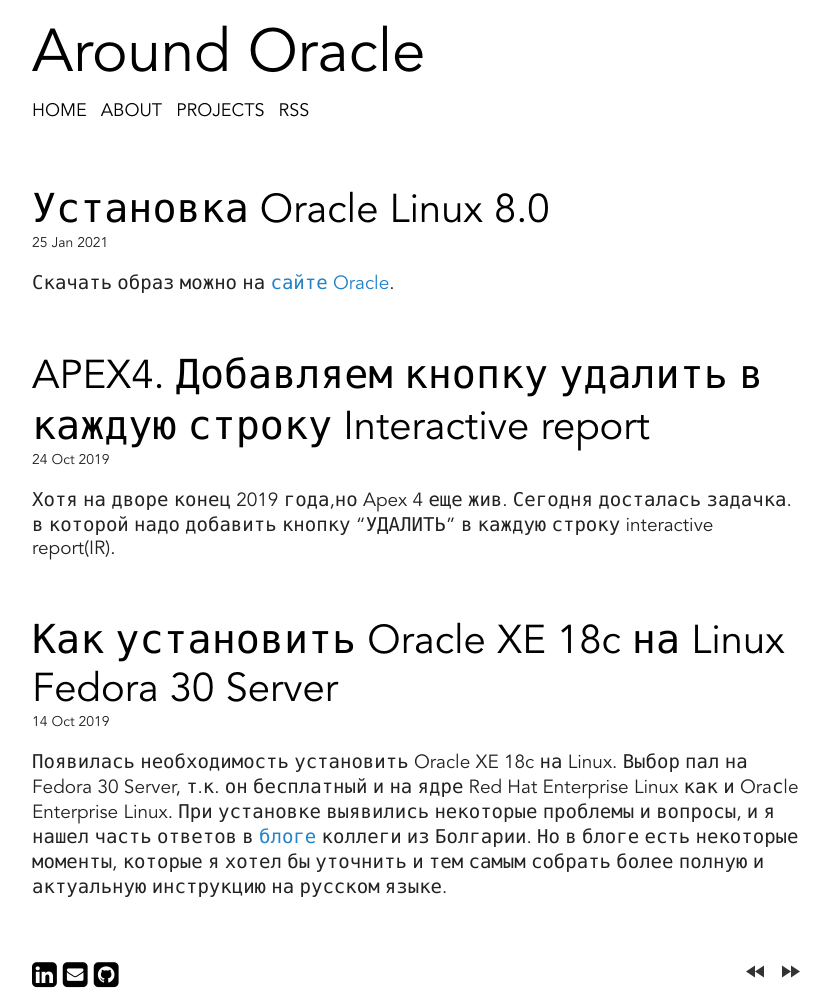
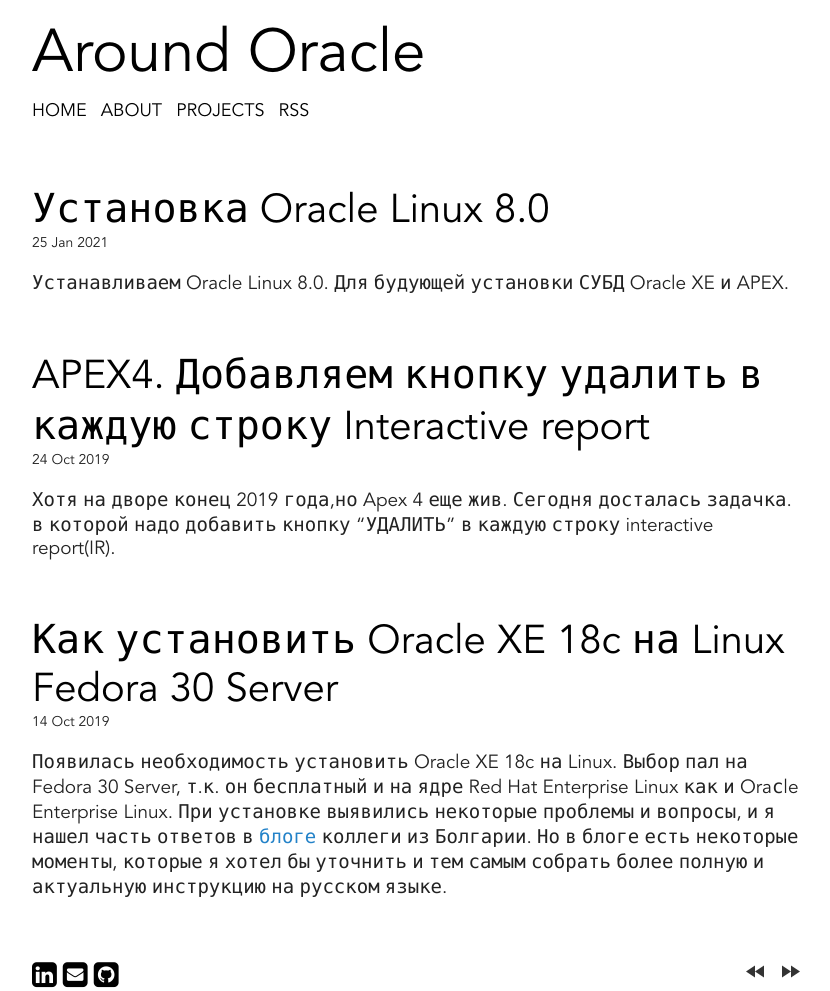
Before and after one commit to Sysnord/Sysnord.github.io, a Jekyll site: the page built from index.html, in a window 1280 px wide. Shown: the whole page, without its empty margins (224-1054 px from the left). Built offline with Jekyll 4.4.1, drawn with Linux system fonts in a browser that asks for light colours; the list of posts is cut into pages by our own code.

```diff
--- a/_posts/2021-01-25-Install-Oracle-Linux-8.markdown
+++ b/_posts/2021-01-25-Install-Oracle-Linux-8.markdown
@@ -3,6 +3,8 @@ title: "Установка Oracle Linux 8.0"
 layout: "post"
 tags: [Oracle, Linux]
 ---
+Устанавливаем Oracle Linux 8.0. Для будующей установки СУБД Oracle XE и APEX.
+
 
 Скачать образ можно на [сайте Oracle](https://yum.oracle.com/oracle-linux-downloads.html).
 
```
